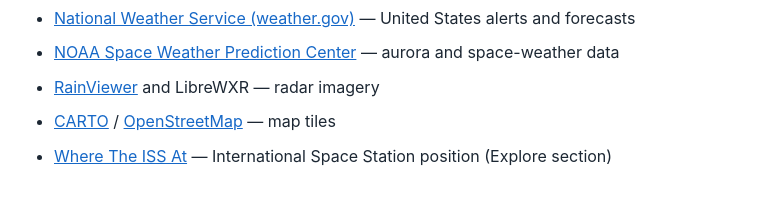
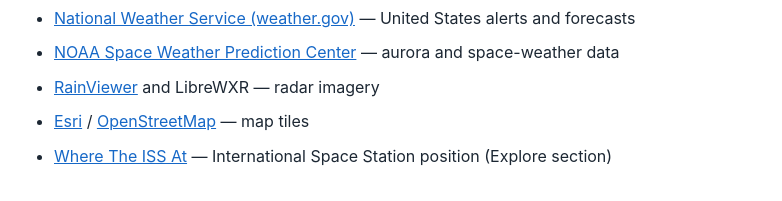
Before and after one commit to JMorenoAI/metcastify-site, a plain HTML site: page privacy.html in a window 1280 px wide. Shown: the part 1905-2106 px from the top of the page, without its empty margins (248-1030 px from the left). Drawn offline with Linux system fonts and the light colour scheme.

Commit message:
Privacy page: list Esri as map tile provider instead of CARTO
The app's radar basemap moved from CARTO to Esri Dark Gray Canvas.

Co-Authored-By: Claude Fable 5.2 <noreply@anthropic.com>

```diff
--- a/privacy.html
+++ b/privacy.html
@@ -113,7 +113,7 @@ policy:</p>
   <li><a href="https://www.weather.gov/privacy">National Weather Service (weather.gov)</a> — United States alerts and forecasts</li>
   <li><a href="https://www.noaa.gov/protecting-your-privacy">NOAA Space Weather Prediction Center</a> — aurora and space-weather data</li>
   <li><a href="https://www.rainviewer.com/privacy.html">RainViewer</a> and LibreWXR — radar imagery</li>
-  <li><a href="https://carto.com/privacy">CARTO</a> / <a href="https://osmfoundation.org/wiki/Privacy_Policy">OpenStreetMap</a> — map tiles</li>
+  <li><a href="https://www.esri.com/en-us/privacy/overview">Esri</a> / <a href="https://osmfoundation.org/wiki/Privacy_Policy">OpenStreetMap</a> — map tiles</li>
   <li><a href="https://wheretheiss.at">Where The ISS At</a> — International Space Station position (Explore section)</li>
 </ul>
 
```
